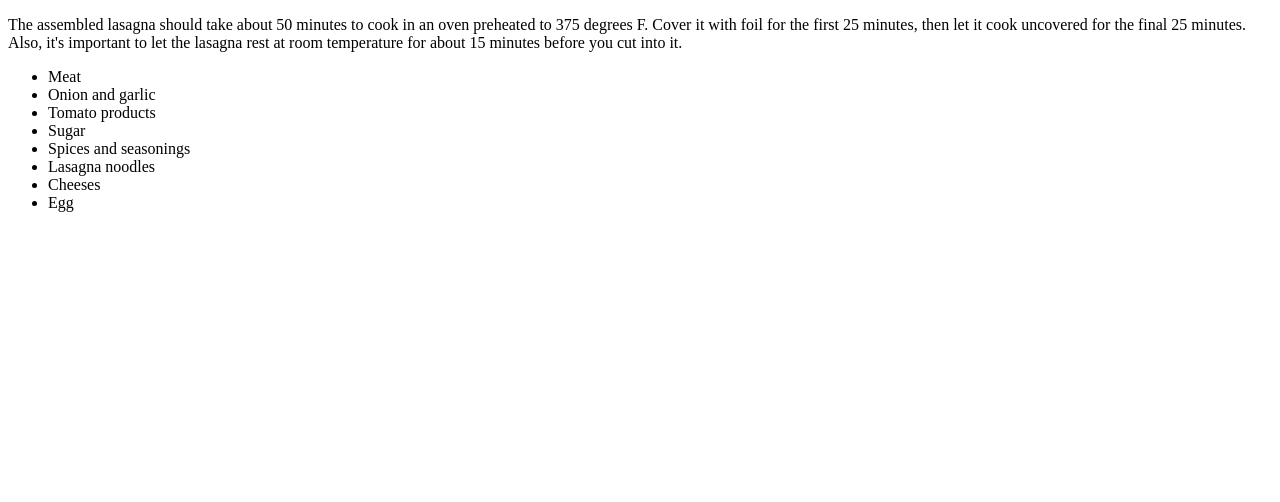
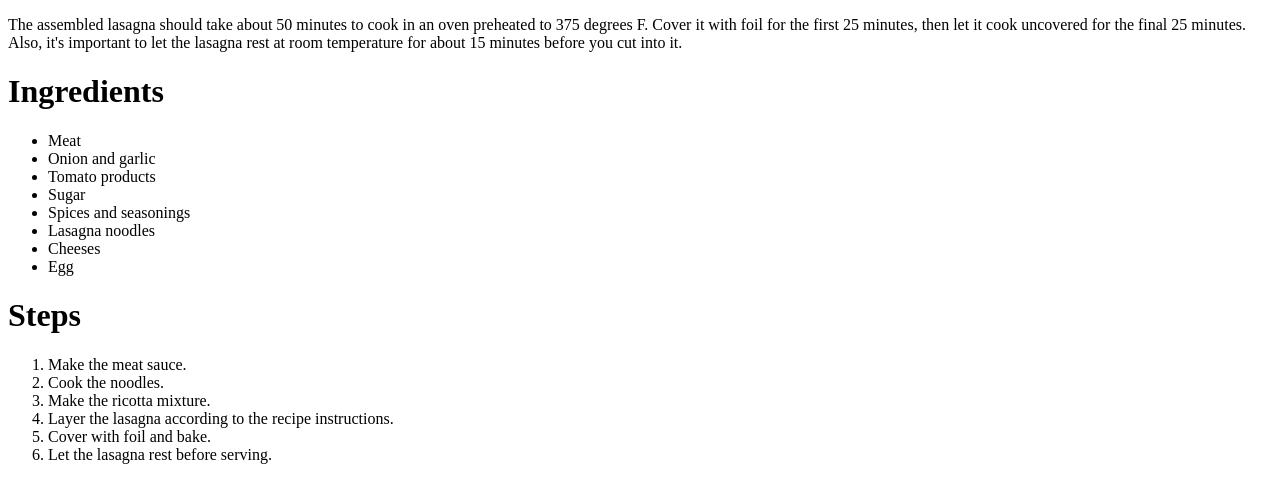
Before and after one commit to tolya672534/odin-recipes, a plain HTML site: page recipes/lasagna.html in a window 1280 px wide. Drawn offline with Linux system fonts and the light colour scheme.

Commit message:
steps was added

```diff
--- a/recipes/lasagna.html
+++ b/recipes/lasagna.html
@@ -15,6 +15,8 @@
         temperature for about 15 minutes before you cut into it.
     </p>
 
+    <h1>Ingredients</h1>
+
     <ul>
         <li>Meat</li>
         <li>Onion and garlic</li>
@@ -25,5 +27,16 @@
         <li>Cheeses</li>
         <li>Egg</li>
     </ul>
+
+    <h1>Steps</h1>
+
+    <ol>
+        <li>Make the meat sauce.</li>
+        <li>Cook the noodles.</li>
+        <li>Make the ricotta mixture.</li>
+        <li>Layer the lasagna according to the recipe instructions.</li>
+        <li>Cover with foil and bake.</li>
+        <li>Let the lasagna rest before serving.</li>
+    </ol>
 </body>
 </html>
```
